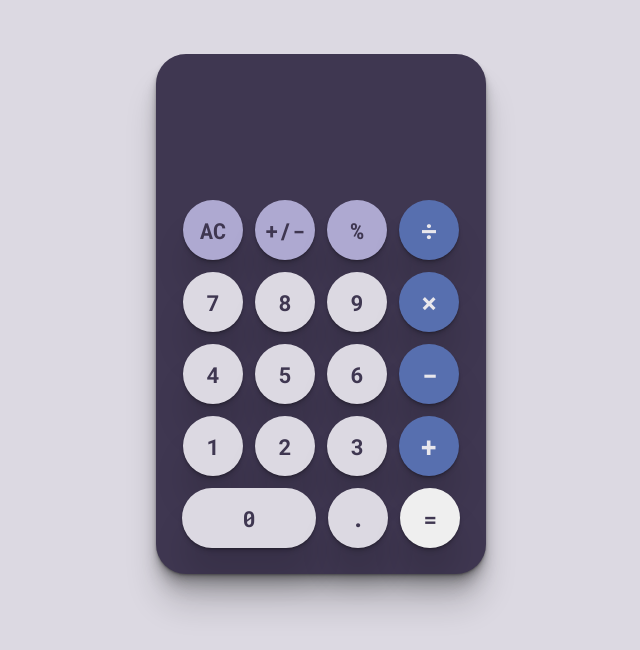
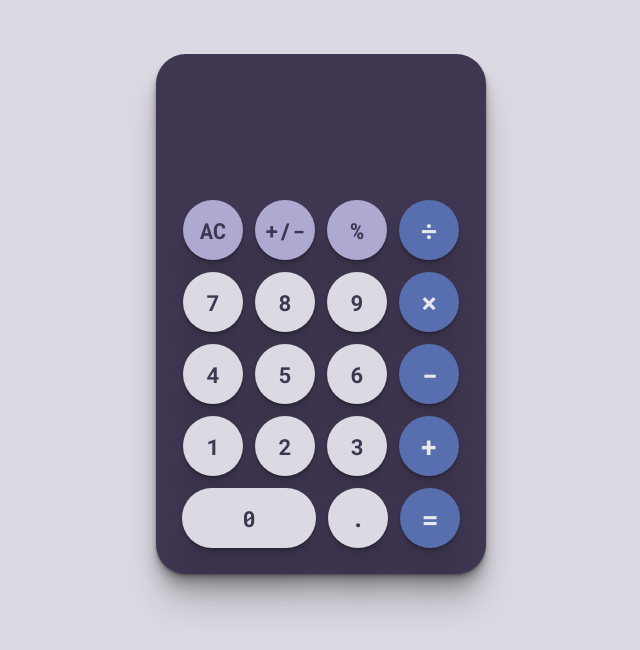
Before and after one commit to bartbzd/Calculator, a plain HTML site: page index.html in a window 1280 px wide. Shown: the whole page, without its empty margins (319-959 px from the left). Drawn offline with Linux system fonts and the light colour scheme.

Commit message:
Add equals btn class and style (seperate from operator btns)

```diff
--- a/styles.css
+++ b/styles.css
@@ -85,3 +85,8 @@ div.calculator {
 .num-btn {
   background-color: var(--main-pal-lt);
 }
+.equal-btn {
+  background-color: var(--main-pal-blue);
+  color: #e9e7ec;
+  font-size: 28px;
+}
```
